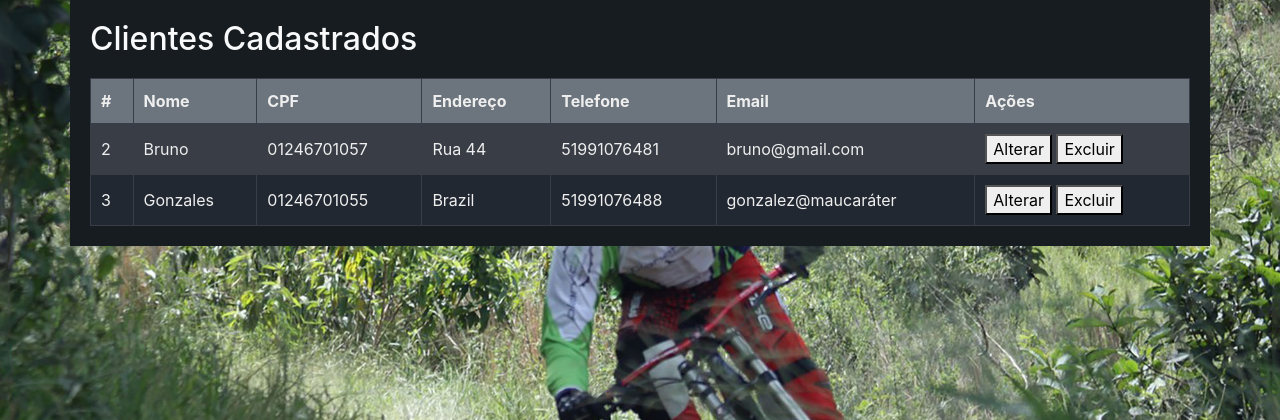
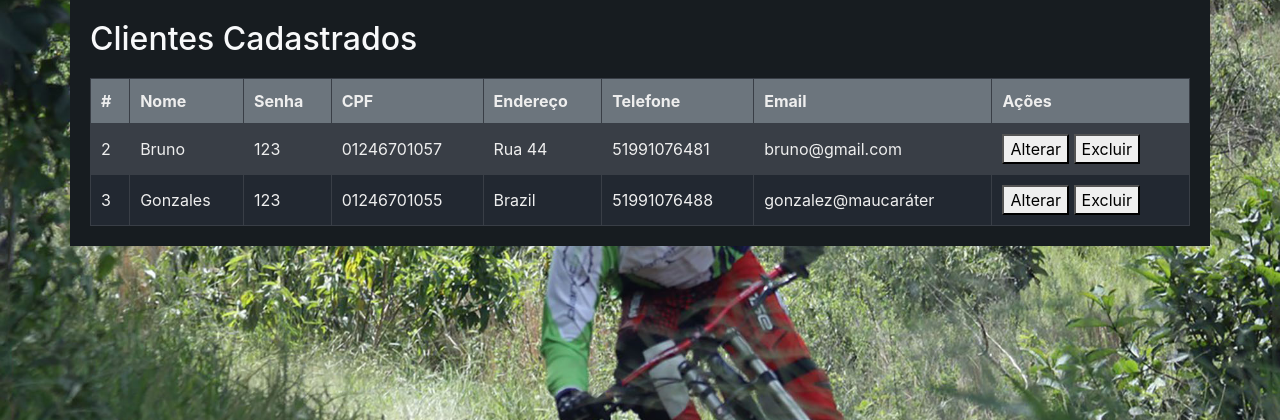
Before and after one commit to VinPellizzoni/DVBIKE-main, a PHP site: page /view/formListarCliente.php in a window 1280 px wide. Shown: the part 120-540 px from the top of the page. Run offline with PHP 8.4, Linux system fonts and the light colour scheme; data comes from the database, SQL or seed files in the repository.

Commit message:
140520251950

```diff
--- a/APP2/view/formListarCliente.php
+++ b/APP2/view/formListarCliente.php
@@ -236,6 +236,7 @@ footer {
         print "<tr>";
         print "<th>#</th>";
         print "<th>Nome</th>";
+        print "<th>Senha</th>";
         print "<th>CPF</th>";
         print "<th>Endereço</th>";
         print "<th>Telefone</th>";
@@ -246,6 +247,7 @@ footer {
             print "<tr>";
             print "<td>".$row->idCli."</td>";
             print "<td>".$row->nomeCli."</td>";
+            print "<td>".$row->senhaCli."</td>";
             print "<td>".$row->cpfCli."</td>";
             print "<td>".$row->enderecoCli."</td>";
             print "<td>".$row->telefoneCli."</td>";
```
